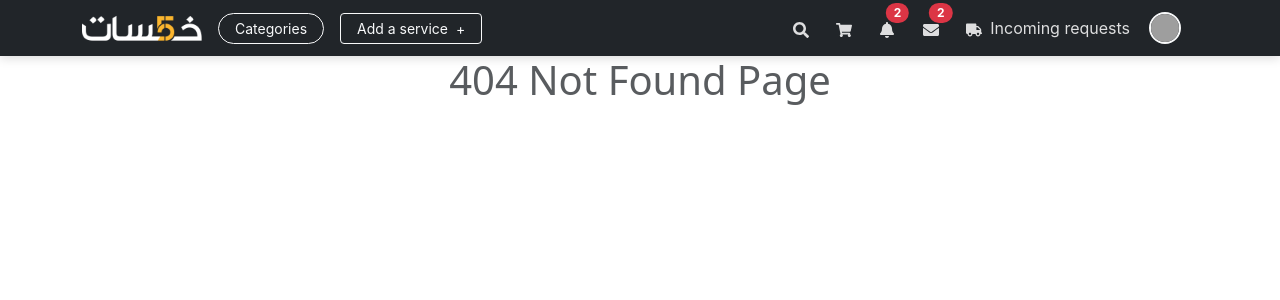
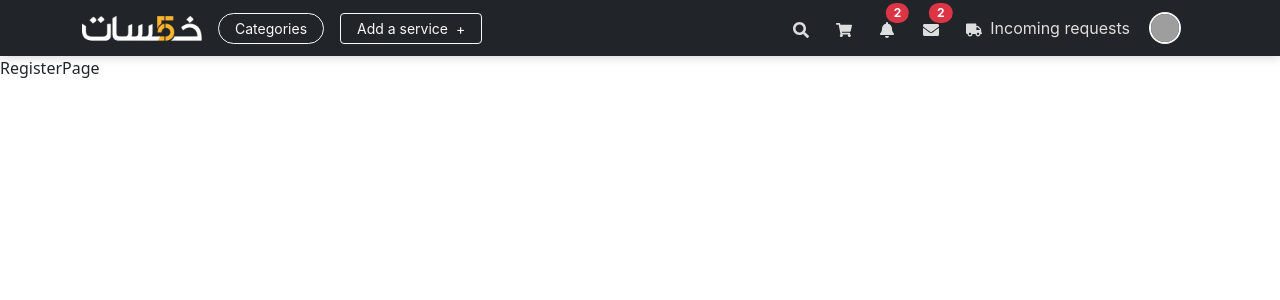
Before and after one commit to mhadad99/graduation-project, a React (Vite) app in the folder frontend/: page /register in a window 1280 px wide. Before the commit this address had no page. Shown: the top 300 px of the page. Built offline with nearby package versions, Linux system fonts and the light colour scheme; grey boxes are pictures that could not be loaded.

Commit message:
create register page and add to route

```diff
--- a/frontend/src/layout/MainLayout.jsx
+++ b/frontend/src/layout/MainLayout.jsx
@@ -7,6 +7,7 @@
   Routes,
 } from "react-router-dom";
 import { SharedLayout } from "../sharedLayout/SharedLayout";
+import { RegisterPage } from "../pages/RegisterPage";
 
 
 export function MainLayout() {
@@ -15,6 +16,7 @@
       <Routes>
         <Route path="/" element={<SharedLayout />}>
           <Route index element={<Home />} />
+          <Route path="register" element={<RegisterPage />} />
           <Route path="*" element={<NotFound />} />
         </Route>
       </Routes>
--- /dev/null
+++ b/frontend/src/pages/RegisterPage.jsx
@@ -0,0 +1,7 @@
+import React from 'react'
+
+export function RegisterPage() {
+  return (
+    <div>RegisterPage</div>
+  )
+}
```
